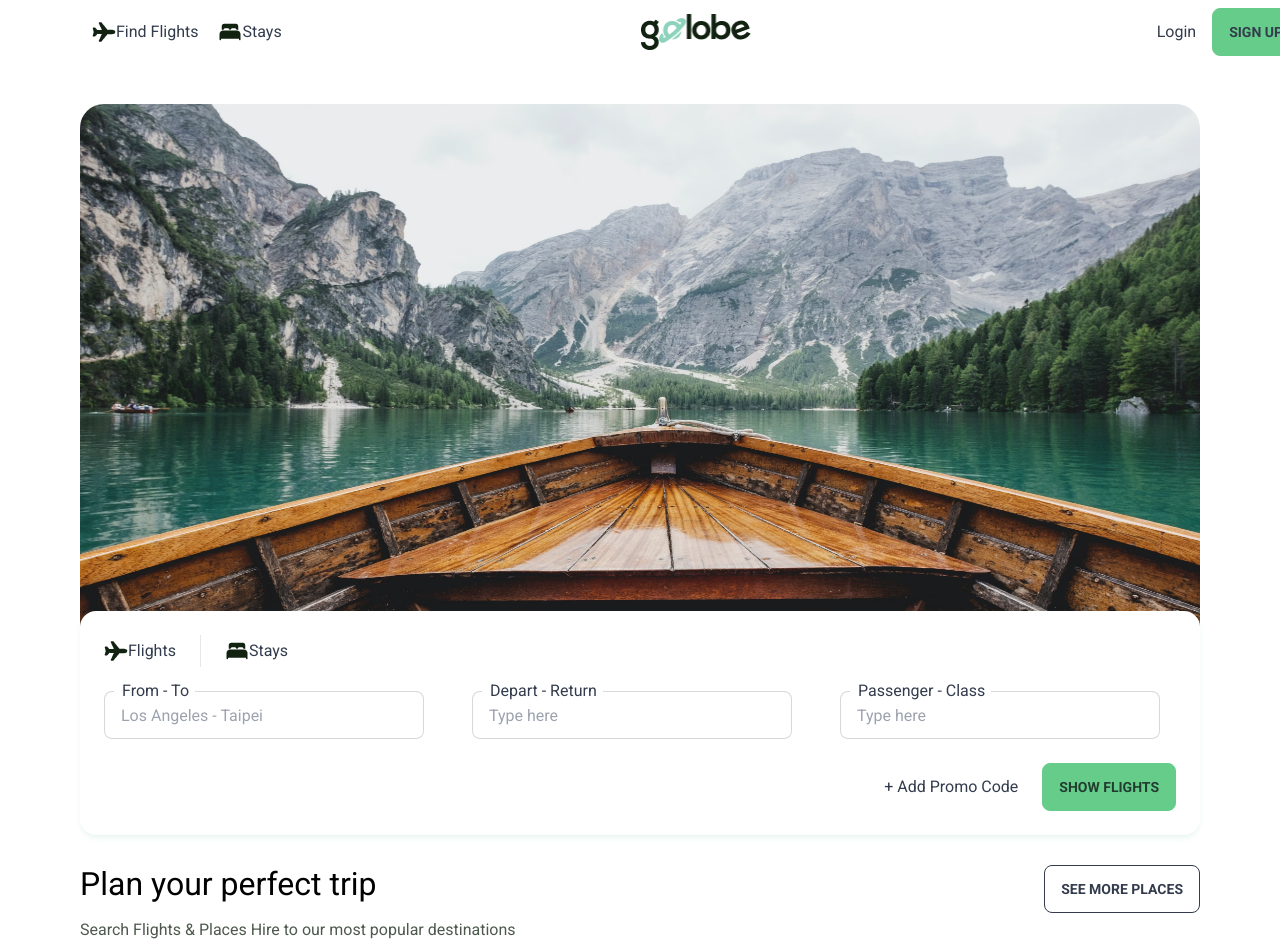
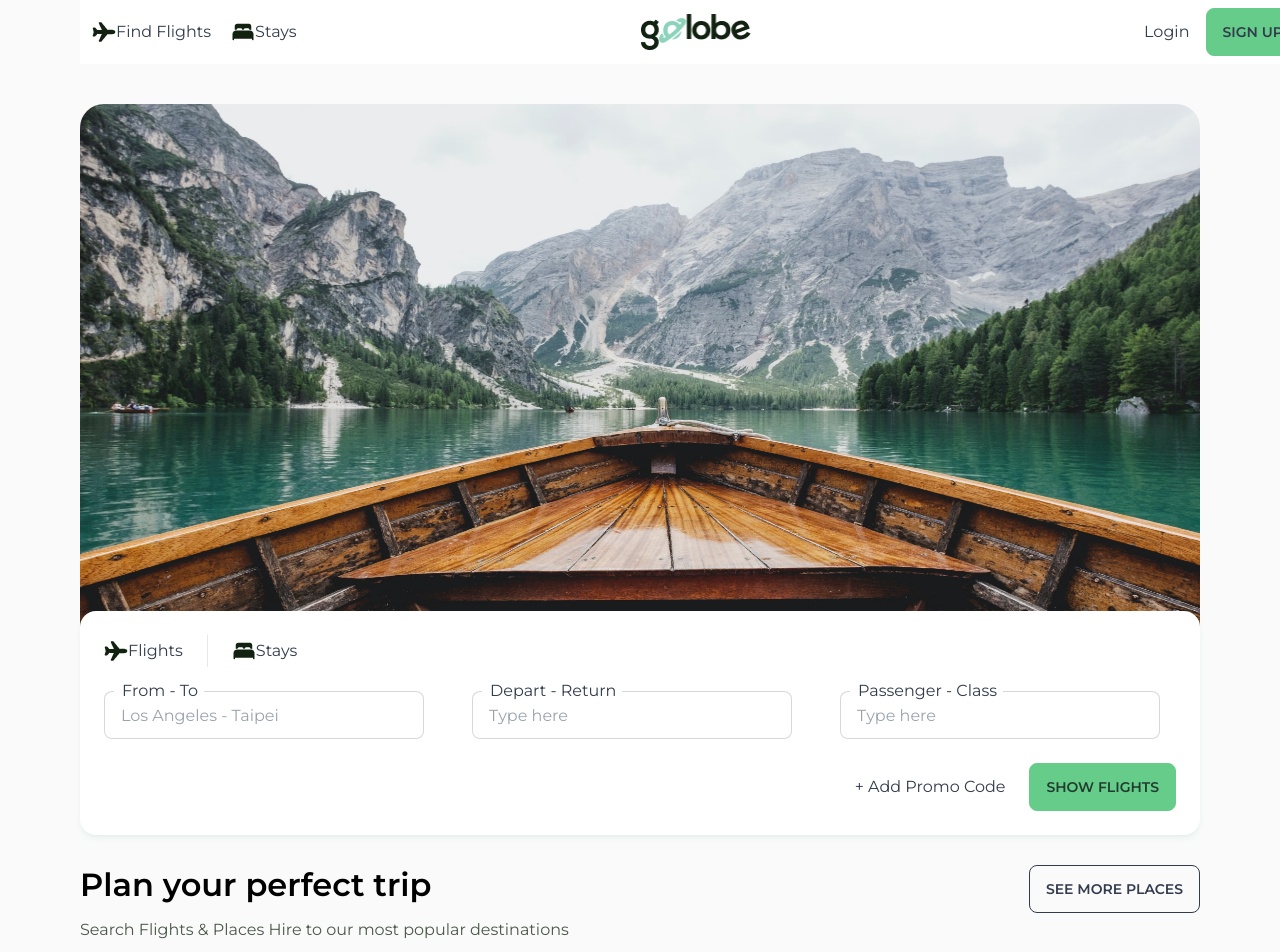
Before and after one commit to kingkwongsta/Golobe-Travel-Agency, a Next.js app: page / in a window 1280 px wide. Shown: the top 952 px of the page. Built offline with nearby package versions, Linux system fonts and the light colour scheme.

Commit message:
font settings for heading of discover component

```diff
--- a/src/components/discover/discover.jsx
+++ b/src/components/discover/discover.jsx
@@ -9,10 +9,10 @@ export default function Discovery() {
     <div className="my-[80px] mx-[80px] max-w-[1232px]">
       <div className="flex flex-row justify-between content-center mb-[40px]">
         <div>
-          <h2 className="mb-[16px] text-[600] text-[32px] leading-[39px] text-[#000000]">
+          <h2 className="mb-[16px] font-[600] text-[32px] leading-[39px] text-[#000000]">
             Plan your perfect trip
           </h2>
-          <p className="text-[400] text-[16px] leading-[20px] text-[#112211] opacity-[.75]">
+          <p className="font-[400] text-[16px] leading-[20px] text-[#112211] opacity-[.75]">
             Search Flights & Places Hire to our most popular destinations
           </p>
         </div>
--- a/src/pages/_app.tsx
+++ b/src/pages/_app.tsx
@@ -1,17 +1,18 @@
 import "@/styles/globals.css";
 import type { AppProps } from "next/app";
-import { Roboto } from "@next/font/google";
+import { Montserrat } from "@next/font/google";
 
-const roboto = Roboto({
+const montserrat = Montserrat({
   subsets: ["latin"],
-  weight: ["400", "500", "700"],
 });
 
 export default function App({ Component, pageProps }: AppProps) {
   return (
     // <div className="bg-[#FAFAFA]">
-    <div className={roboto.className}>
-      <Component {...pageProps} />
+    <div className={montserrat.className}>
+      <div className="bg-[#FAFAFA]">
+        <Component {...pageProps} />
+      </div>
     </div>
   );
 }
```
